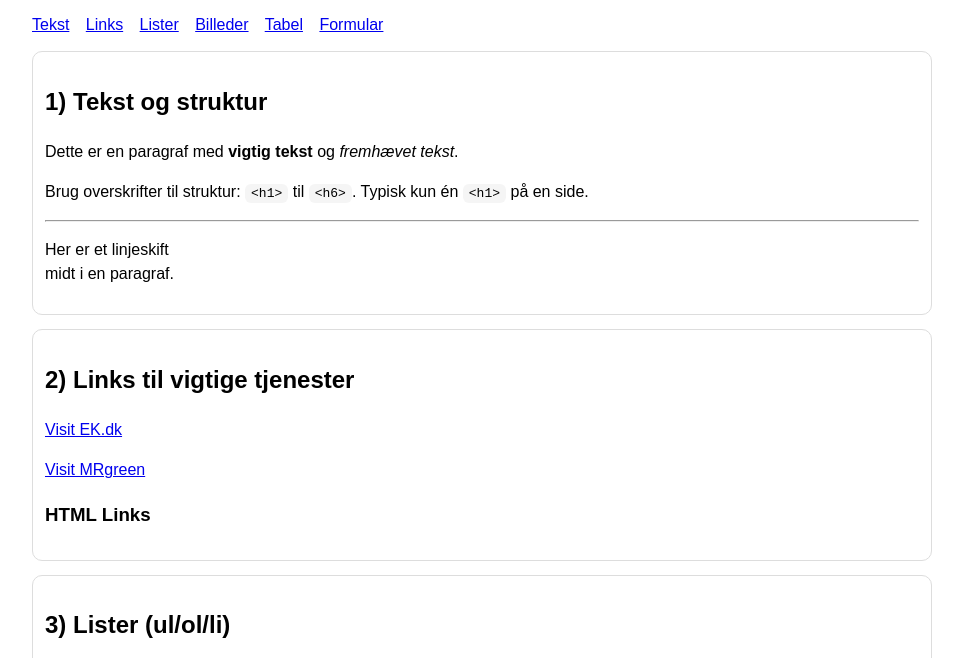
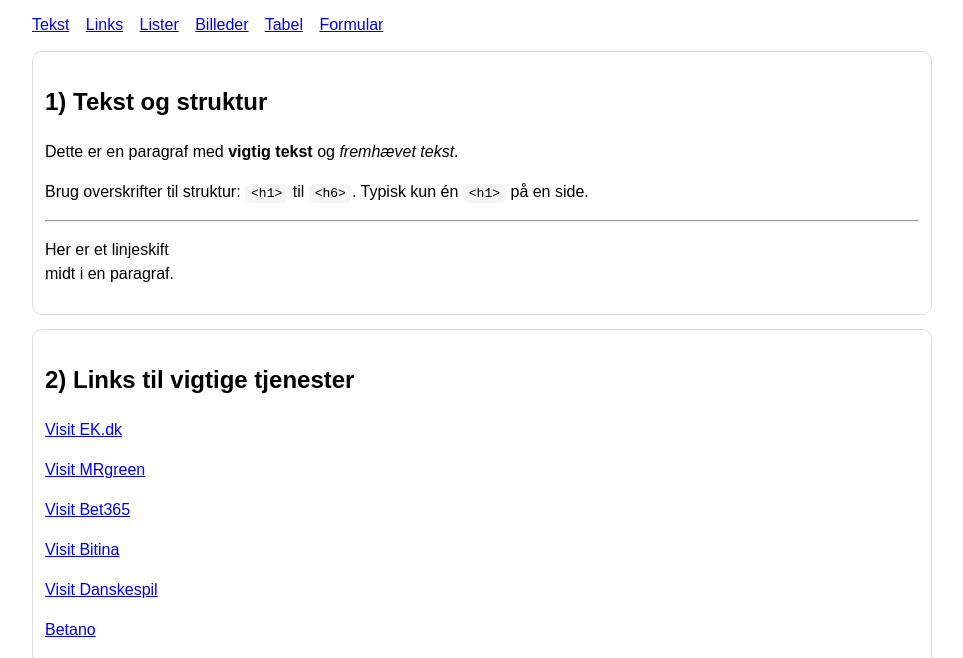
Before and after one commit to alroEK/EK, a plain HTML site: page index.html in a window 1280 px wide. Shown: the part 120-778 px from the top of the page, without its empty margins (158-1121 px from the left). Drawn offline with Linux system fonts and the light colour scheme.

Commit message:
Update index.html

```diff
--- a/index.html
+++ b/index.html
@@ -52,6 +52,10 @@
       <h2>2) Links til vigtige tjenester</h2>
         <p><a href="https://www.ek.dk/">Visit EK.dk</a></p>
         <p><a href="https://www.mrgreen.dk/velkommen/">Visit MRgreen</a></p>
+        <p><a href="https://www.bet365.dk/#/HO/">Visit Bet365</a></p>
+        <p><a href="https://betinia.dk/dk/casino?mid=126469_1832578&gad_source=1&gad_campaignid=22995469341&gbraid=0AAAAA_UwHYz0-jF1T2_t69v0imefb4692&gclid=Cj0KCQiAqeDMBhDcARIsAJEbU9SrdLtTyZdPtlLdMq1igvYe7axinWUW1EDZur10UxdqThcVr9I6uWoaAmv6EALw_wcB">Visit Bitina</a></p>
+        <p><a href="https://danskespil.dk/oddset/">Visit Danskespil</a></p>
+        <p><a href="https://www.betano.dk/casino/register/?cq_plac=&cq_net=g&cq_pos=&cq_med=&cq_plt=gp&cq_src=google_ads&cq_cmp=21696330167&cq_con=170397827914&cq_term=danske%20spil&gad_source=1&gad_campaignid=21696330167&gbraid=0AAAAA-KCB8lYijxd6fYaE6_dUnAikEf8y&gclid=Cj0KCQiAqeDMBhDcARIsAJEbU9SKO2Qy6P3VR04QJ4gSBAjcKEwedSOnfHD_rPGcXkQG-w23cJgYCzkaAgVIEALw_wcB">Betano</a></p>
       <h3>HTML Links</h3>
 
 
```
